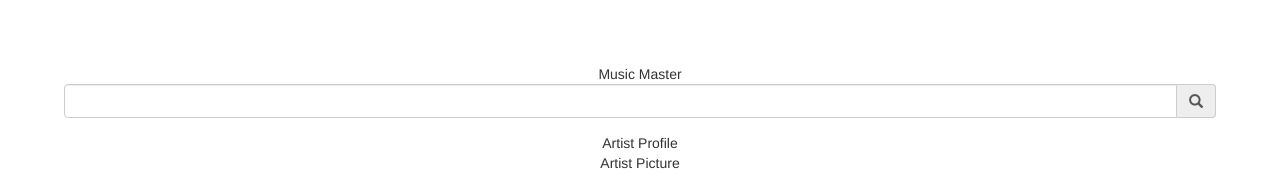
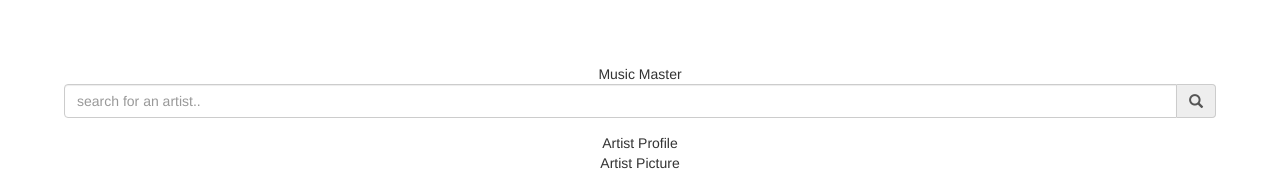
Before and after one commit to atulsingla82/musicmaster, a React (Create React App) app: page / in a window 1280 px wide. Shown: the top 174 px of the page. Built offline with nearby package versions, Linux system fonts and the light colour scheme.

Commit message:
Added music graph api

```diff
--- a/src/App.js
+++ b/src/App.js
@@ -8,7 +8,7 @@ export default class App extends Component {
 
     this.state = {
 
-    query:" "
+    query:""
 
     }
 
@@ -17,6 +17,11 @@ export default class App extends Component {
    search() {
 
     console.log('this.state',this.state)
+    const apiKey = 'a4f84009c7dcb51b908706853f47c23c';
+    const BASE_URL = 'http://api.musicgraph.com/api/v2/artist/';
+    const FETCH_URL = BASE_URL + 'search?api_key='+ apiKey
+                      +'&name='+ this.state.query+ '&limit=1';
+     console.log('FetchURL', FETCH_URL);
 
    }
 
```
